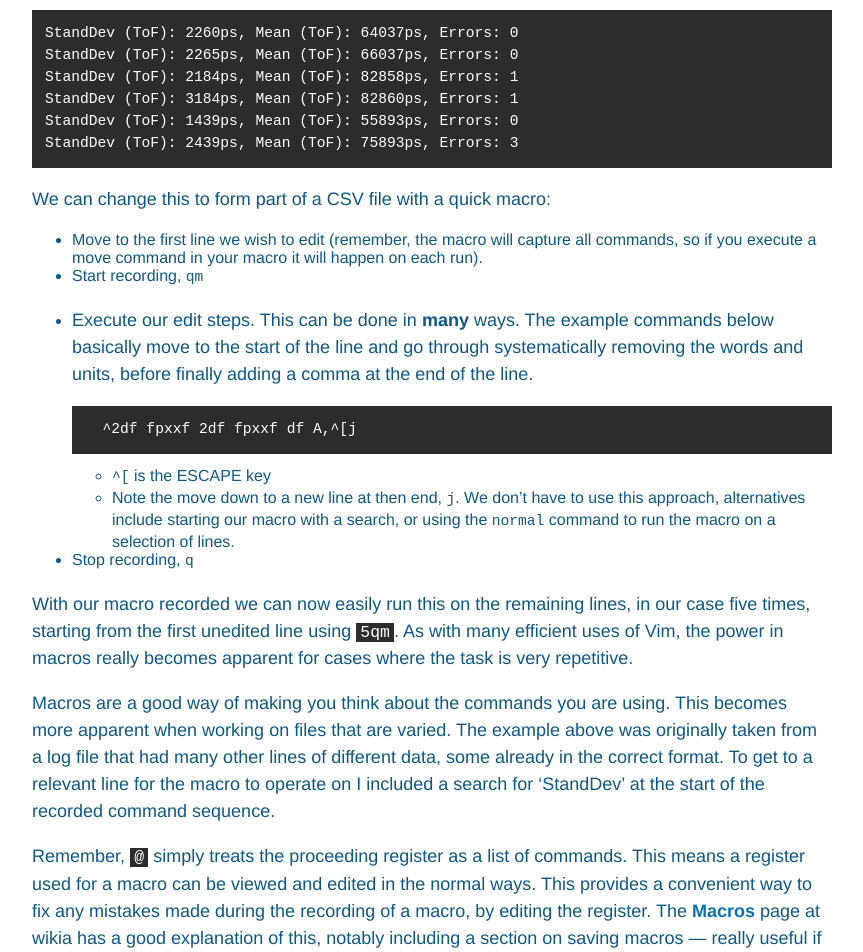
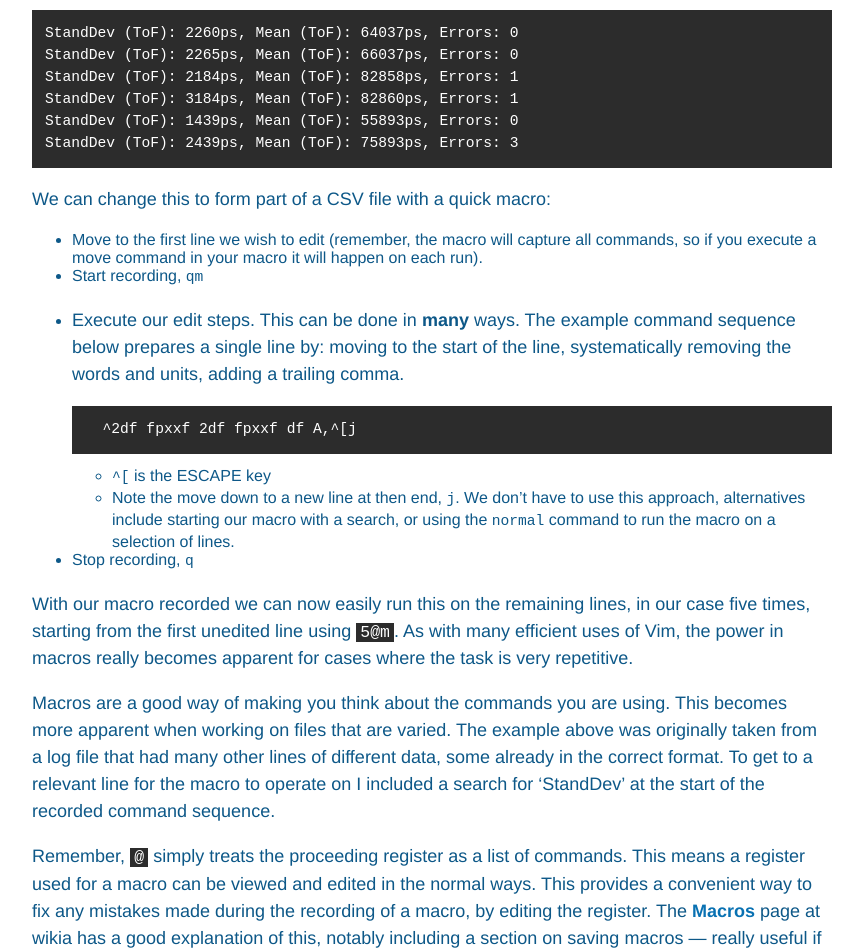
Before and after one commit to jackfranklin/tilvim, a Jekyll site: the page built from _posts/2014-04-20-macros.md, in a window 1280 px wide. Shown: the part 768-1720 px from the top of the page, without its empty margins (208-1071 px from the left). Built offline with Jekyll 4.4.1, drawn with Linux system fonts in a browser that asks for light colours; comment, search, counter and statistics services are not loaded.

Commit message:
Correct macro usage command and clear up command explaination.

```diff
--- a/_posts/2014-04-20-macros.md
+++ b/_posts/2014-04-20-macros.md
@@ -43,9 +43,8 @@ We can change this to form part of a CSV file with a quick macro:
   command in your macro it will happen on each run).
 * Start recording, `qm`
 * Execute our edit steps. This can be done in **many** ways. The example
-  commands below basically move to the start of the line and go through
-  systematically removing the words and units, before finally adding a comma at
-  the end of the line.
+  command sequence below prepares a single line by: moving to the start of the
+  line, systematically removing the words and units, adding a trailing comma.
 
         ^2df fpxxf 2df fpxxf df A,^[j
 
@@ -56,9 +55,9 @@ We can change this to form part of a CSV file with a quick macro:
 * Stop recording, `q`
 
 With our macro recorded we can now easily run this on the remaining lines, in
-our case five times, starting from the first unedited line using `5qm`. As with many
-efficient uses of Vim, the power in macros really becomes apparent for cases
-where the task is very repetitive.
+our case five times, starting from the first unedited line using `5@m`. As with
+many efficient uses of Vim, the power in macros really becomes apparent for
+cases where the task is very repetitive.
 
 Macros are a good way of making you think about the commands you are using. This
 becomes more apparent when working on files that are varied. The example above was
```
